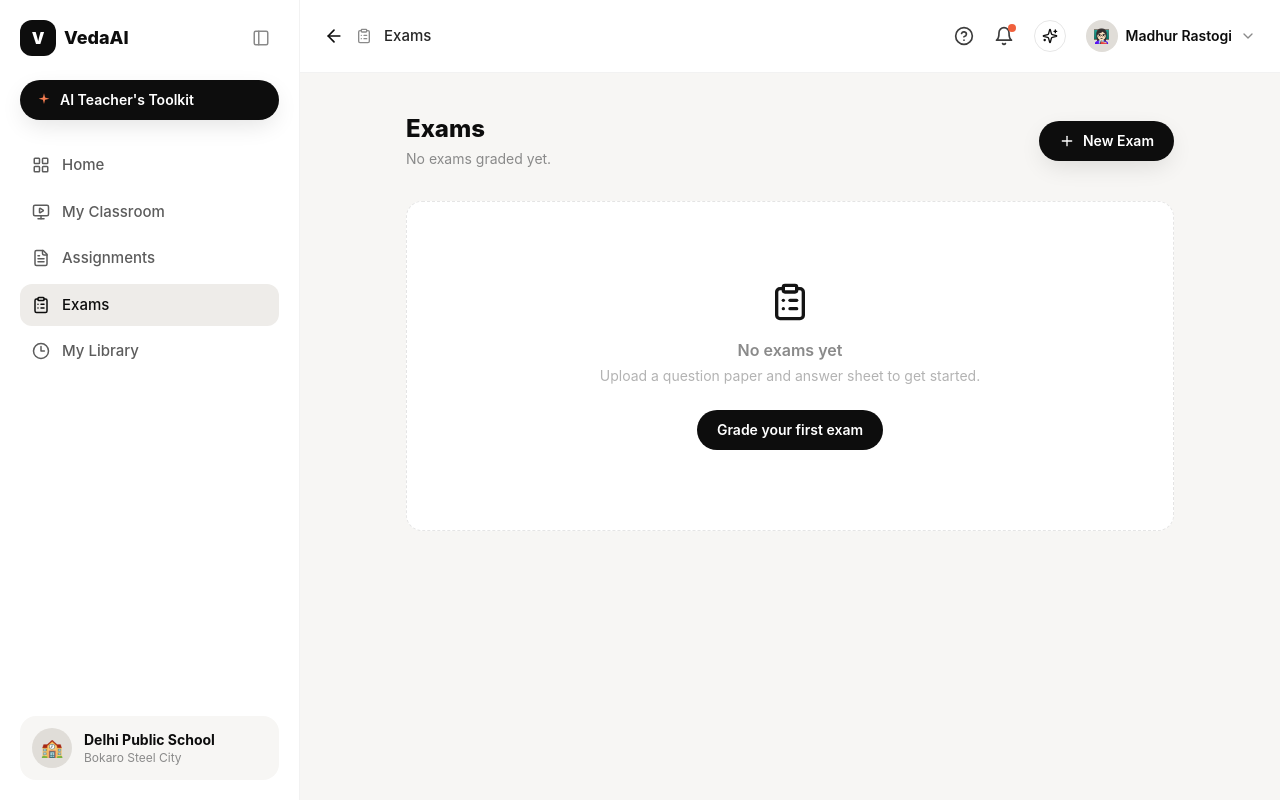
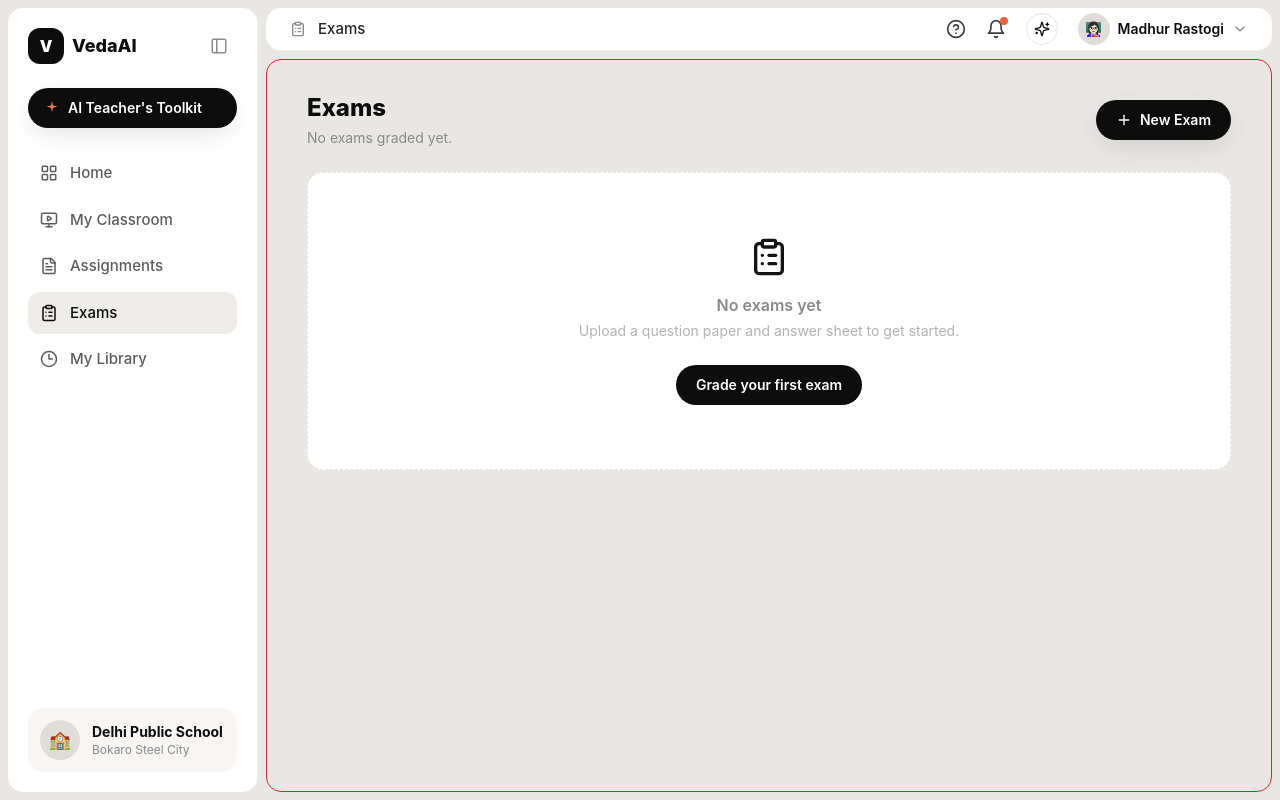
Before and after one commit to SG17THEProgrammer/AI-Teacher-Assistant, a Next.js app: page / in a window 1280 px wide. Built offline with nearby package versions, Linux system fonts and the light colour scheme.

Commit message:
fixed styling

```diff
--- a/components/exams/ExamsScreen.tsx
+++ b/components/exams/ExamsScreen.tsx
@@ -30,9 +30,15 @@ export function ExamsScreen({
   };
 
   return (
-    <div className="flex h-full flex-col overflow-auto p-6 md:p-10">
-      <div className="mx-auto w-full max-w-3xl">
-        <div className="mb-8 flex items-center justify-between">
+    /*
+      Full-height scroll container. Uses h-full + overflow-y-auto so the
+      content scrolls inside the AppShell main area rather than making the
+      whole page taller. The inner wrapper uses max-w + mx-auto to keep
+      content readable on wide screens without excessive side padding.
+    */
+    <div className="h-full overflow-y-auto scrollbar-thin">
+      <div className="mx-auto w-full px-6 py-6 md:px-10 md:py-8">
+        <div className="mb-6 flex items-center justify-between">
           <div>
             <h1 className="text-2xl font-extrabold text-ink-900">Exams</h1>
             <p className="mt-1 text-sm text-ink-400">
@@ -51,7 +57,7 @@ export function ExamsScreen({
         </div>
 
         {history.length === 0 && (
-          <div className="flex flex-col items-center justify-center rounded-2xl border border-dashed border-black/10 bg-white py-20 text-center">
+          <div className="flex flex-col items-center justify-center rounded-2xl border border-dashed border-black/10 bg-white py-16 text-center">
             <ClipboardList size={40} className="mb-4 text-ink-200" />
             <p className="text-base font-semibold text-ink-400">No exams yet</p>
             <p className="mt-1 text-sm text-ink-300">Upload a question paper and answer sheet to get started.</p>
@@ -77,7 +83,7 @@ export function ExamsScreen({
               >
                 <div
                   className={cn(
-                    'flex h-14 w-14 flex-shrink-0 flex-col items-center justify-center rounded-xl text-white',
+                    'flex h-14 w-16 flex-shrink-0 flex-col items-center justify-center rounded-xl text-white',
                     entry.percent >= 80
                       ? 'bg-green-500'
                       : entry.percent >= 50
@@ -86,7 +92,7 @@ export function ExamsScreen({
                   )}
                 >
                   <span className="text-lg font-black leading-none">{Math.round(entry.percent)}%</span>
-                  <span className="text-[10px] font-medium opacity-80">{entry.score}</span>
+                  <span className="text-[10px] font-medium opacity-80">{entry.score} marks</span>
                 </div>
 
                 <div className="min-w-0 flex-1">
--- a/components/layout/AppShell.tsx
+++ b/components/layout/AppShell.tsx
@@ -22,13 +22,31 @@ export function AppShell({
   }, [sidebarCollapsedByDefault]);
 
   return (
-    <div className="flex h-screen w-full overflow-hidden bg-canvas-DEFAULT">
-      <div className="flex h-full w-full overflow-hidden">
-        <Sidebar collapsed={collapsed} onToggle={() => setCollapsed((c) => !c)} onExamsClick={onExamsClick} />
-        <div className="flex min-w-0 flex-1 flex-col overflow-hidden">
-          <TopBar onBack={onBack} />
-          <main className="flex-1 overflow-hidden bg-canvas-50">{children}</main>
-        </div>
+    /*
+      Root shell: always exactly the viewport, no overflow.
+      overflow-hidden at this level means the sidebar + content area
+      together can never push the page wider or taller than the viewport,
+      which prevents the blank-gap issues at non-100% browser zoom.
+    */
+    <div className="flex h-screen w-screen max-w-full overflow-hidden bg-canvas-DEFAULT">
+      <Sidebar
+        collapsed={collapsed}
+        onToggle={() => setCollapsed((c) => !c)}
+        onExamsClick={onExamsClick}
+      />
+      {/*
+        Right-hand column: fills all remaining width, never shrinks below 0,
+        stacks TopBar + main vertically. overflow-hidden ensures the main
+        area's own scroll containers take over instead of the column itself
+        growing.
+      */}
+      <div className="flex min-w-0 flex-1 flex-col overflow-hidden mr-2">
+        <TopBar onBack={onBack} />
+        {/*
+          Main content area: flex-1 fills vertical space, overflow-hidden so
+          each screen (Exams, Upload, Results…) controls its own scrolling.
+        */}
+        <main className="flex-1 overflow-hidden bg-transparent rounded-[15px] mt-2 mb-2  border border-red-600">{children}</main>
       </div>
     </div>
   );
--- a/components/layout/Sidebar.tsx
+++ b/components/layout/Sidebar.tsx
@@ -34,8 +34,8 @@ export function Sidebar({
 
   if (collapsed) {
     return (
-      <aside className="hidden md:flex w-[76px] flex-shrink-0 flex-col items-center gap-4 border-r border-black/5 bg-white py-5">
-        <div className="flex h-10 w-10 items-center justify-center rounded-xl bg-ink-900">
+      <aside className="hidden md:flex w-[56px] flex-shrink-0 flex-col items-center gap-4 border-r border-black/5 bg-white py-5 rounded-[15px] m-2">
+        <div className="flex h-10 w-10 items-center justify-center rounded-xl bg-ink-900 -mt-3">
           <span className="text-lg font-black text-white">V</span>
         </div>
         <button
@@ -76,7 +76,7 @@ export function Sidebar({
   }
 
   return (
-    <aside className="hidden md:flex w-[300px] flex-shrink-0 flex-col gap-6 border-r border-black/5 bg-white p-5">
+    <aside className="hidden md:flex w-[250px] flex-shrink-0 flex-col gap-6 border-r border-black/5 bg-white p-5 rounded-[15px] m-2">
       <div className="flex items-center justify-between">
         <div className="flex items-center gap-2">
           <div className="flex h-9 w-9 items-center justify-center rounded-xl bg-ink-900">
--- a/components/layout/TopBar.tsx
+++ b/components/layout/TopBar.tsx
@@ -4,11 +4,17 @@ import { ArrowLeft, HelpCircle, Bell, Sparkles, ChevronDown, ClipboardList } fro
 
 export function TopBar({ breadcrumb = 'Exams', onBack }: { breadcrumb?: string; onBack?: () => void }) {
   return (
-    <header className="flex h-[73px] flex-shrink-0 items-center justify-between border-b border-black/5 bg-white px-4 md:px-6">
+    <header className="flex h-[43px] flex-shrink-0 items-center justify-between border-b border-black/5 bg-white px-4 md:px-6 rounded-[15px] mt-2">
       <div className="flex items-center gap-3 text-ink-700">
-        <button aria-label="Back" className="text-ink-900" onClick={onBack}>
-          <ArrowLeft size={20} />
-        </button>
+        {onBack ? (
+          <button
+            aria-label="Back"
+            className="text-ink-900 hover:text-ink-600 transition-colors"
+            onClick={onBack}
+          >
+            <ArrowLeft size={20} />
+          </button>
+        ) : null}
         <ClipboardList size={16} className="text-ink-400" />
         <span className="text-[15px] font-medium">{breadcrumb}</span>
       </div>
--- a/components/results/QuestionList.tsx
+++ b/components/results/QuestionList.tsx
@@ -45,10 +45,10 @@ export function QuestionList({
   };
 
   return (
-    <div className="flex h-full flex-col">
-      <div className="flex items-center justify-between border-b border-black/5 px-5 py-4">
+    <div className="flex h-full flex-col rounded-[15px] mr-1  border border-black-800">
+      <div className="flex items-center justify-between px-5 py-4">
         <h2 className="text-[15px] font-bold text-ink-900">
-          Extracted <span className="font-medium text-ink-400">(from question paper)</span>
+          Extracted Questions <span className="font-medium text-ink-400">(from question paper)</span>
         </h2>
         <Button
           variant="outline"
@@ -63,12 +63,12 @@ export function QuestionList({
         </Button>
       </div>
 
-      <div className="flex-1 overflow-y-auto scrollbar-thin px-5 py-4">
-        <div className="mb-4">
+      <div className="flex-1 overflow-y-auto scrollbar-thin px-5 pt-4">
+        {/* <div className="mb-4">
           <SummaryCard summary={grading.summary} />
-        </div>
+        </div> */}
 
-        <div className="flex flex-col gap-3">
+        <div className="flex flex-col gap-3 -mt-4">
           {questions.map((question, i) => (
             <QuestionCard
               key={question.id}
--- a/components/results/ResultsScreen.tsx
+++ b/components/results/ResultsScreen.tsx
@@ -53,22 +53,33 @@ export function ResultsScreen({ session, onBack }: { session: SessionData; onBac
 
   return (
     <TooltipProvider>
-      {/* Desktop: side-by-side, matches reference design's two-panel layout */}
-      <div className="hidden h-full md:flex">
-        <div className="w-[420px] flex-shrink-0 border-r border-black/5 bg-canvas-50">
+      {/*
+        Desktop two-panel layout.
+        Key fixes:
+        - Left panel: fixed width w-[380px] with flex-shrink-0 so it never
+          squishes regardless of browser zoom.
+        - Right panel: min-w-0 + flex-1 so it fills remaining space but
+          never forces the layout wider than the viewport.
+        - Both panels: overflow-hidden so their own internal scroll containers
+          work correctly and nothing bleeds out of the split.
+      */}
+      <div className="hidden h-full md:flex overflow-hidden">
+        <div className="w-[49%] flex-shrink-0 bg-transparent overflow-hidden  border border-red-600 rounded-tr-[15px] rounded-br-[15px]">
           {questionListEl}
         </div>
-        <div className="min-w-0 flex-1">{viewerEl}</div>
+        <div className="min-w-0 flex-1 overflow-hidden ">
+          {viewerEl}
+        </div>
       </div>
 
-      {/* Mobile: tabbed toggle, matches reference design's mobile screens */}
-      <div className="flex h-full flex-col md:hidden">
+      {/* Mobile: tabbed toggle */}
+      <div className="flex h-full flex-col md:hidden overflow-hidden">
         <Tabs
           value={mobileTab}
           onValueChange={(v) => setMobileTab(v as 'questions' | 'sheet')}
-          className="flex h-full flex-col"
+          className="flex h-full flex-col overflow-hidden"
         >
-          <div className="flex justify-center border-b border-black/5 bg-white py-3">
+          <div className="flex flex-shrink-0 justify-center border-b border-black/5 bg-white py-3">
             <TabsList>
               <TabsTrigger value="questions">Questions</TabsTrigger>
               <TabsTrigger value="sheet">Answer Sheet</TabsTrigger>
```
Also changed, not shown: components/results/AnswerSheetViewer.tsx (+27 -23 lines), 1 other file (tests, documents, lock files or other folders).
